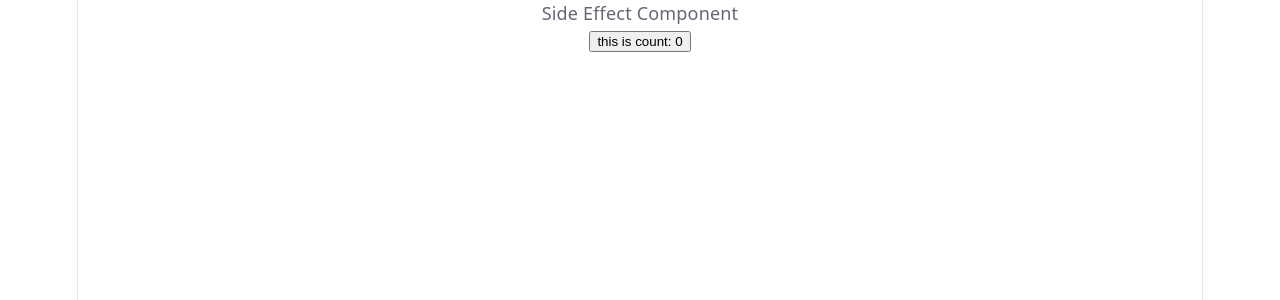
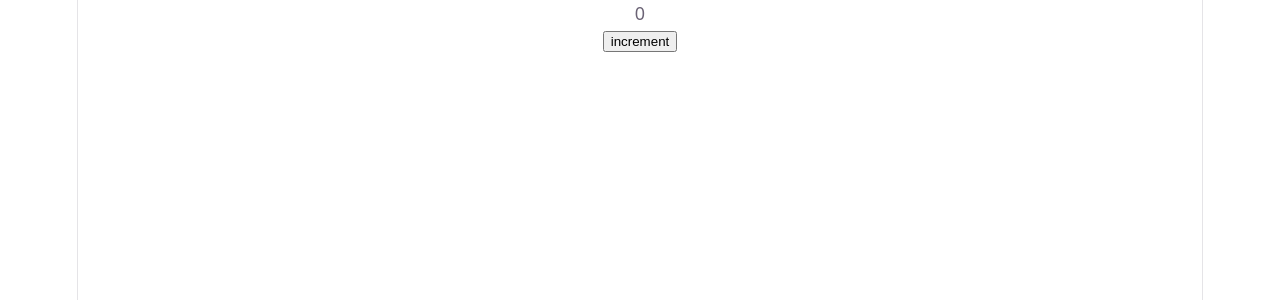
Before and after one commit to harshvardhansoni12-code/react-interview, a React (Vite) app: page / in a window 1280 px wide. Shown: the top 300 px of the page. Built offline with nearby package versions, Linux system fonts and the light colour scheme.

Commit message:
added useMemo hook

```diff
--- a/src/App.jsx
+++ b/src/App.jsx
@@ -1,9 +1,10 @@
 import { useState } from "react";
 import { SideEffect } from "./component/useEffectUse";
+import MemoHook from "./component/UseMemoHook";
 function App() {
   return (
-    <div>
-      <SideEffect />
+    <div className="flex flex-col items-center justify-center min-h-screen">
+      <MemoHook />
     </div>
   );
 }
--- /dev/null
+++ b/src/component/UseMemoHook.jsx
@@ -0,0 +1,36 @@
+/*
+useMemo is a react hook
+returns momoized value (catching a value)
+so that it does not re-compute
+the value on every render
+
+only runs when one of the
+dependencies has changed
+
+improves performance of the application
+
+UseMemo hook and UseCallback hook are similar
+useMemo returns a memoized value
+useCallback returns a memoized function
+ */
+import React, { useState, useMemo } from "react";
+
+export default function MemoHook() {
+  const [count, setCount] = useState(0);
+  const increment = () => {
+    setCount(count + 1);
+  };
+
+  return (
+    <>
+      <div>{count}</div>
+      <button
+        onClick={() => {
+          increment();
+        }}
+      >
+        increment
+      </button>
+    </>
+  );
+}
--- a/src/component/useEffectUse.jsx
+++ b/src/component/useEffectUse.jsx
@@ -17,19 +17,23 @@ set timer function setTimeout, setInterval
   // empty dep array :- use effect will run only on mount
   // dep array with state :- use effect will run only when the state changes
   const [count, setCount] = useState(0);
-  useEffect(() => {
-    console.log("useEffect called");
-  }, [count]);
+  UseEffect(
+    setTimeout(() => {
+      setCount(count + 1);
+    }, 1000),
+    [],
+  );
+
   return (
     <>
       <div>Side Effect Component</div>
-      <button
+      {/* <button
         onClick={() => {
           setCount(count + 1);
         }}
-      >
-        <div>this is count: {count}</div>
-      </button>
+      > */}
+      <div>this is count: {count}</div>
+      {/* </button> */}
     </>
   );
 };
```
